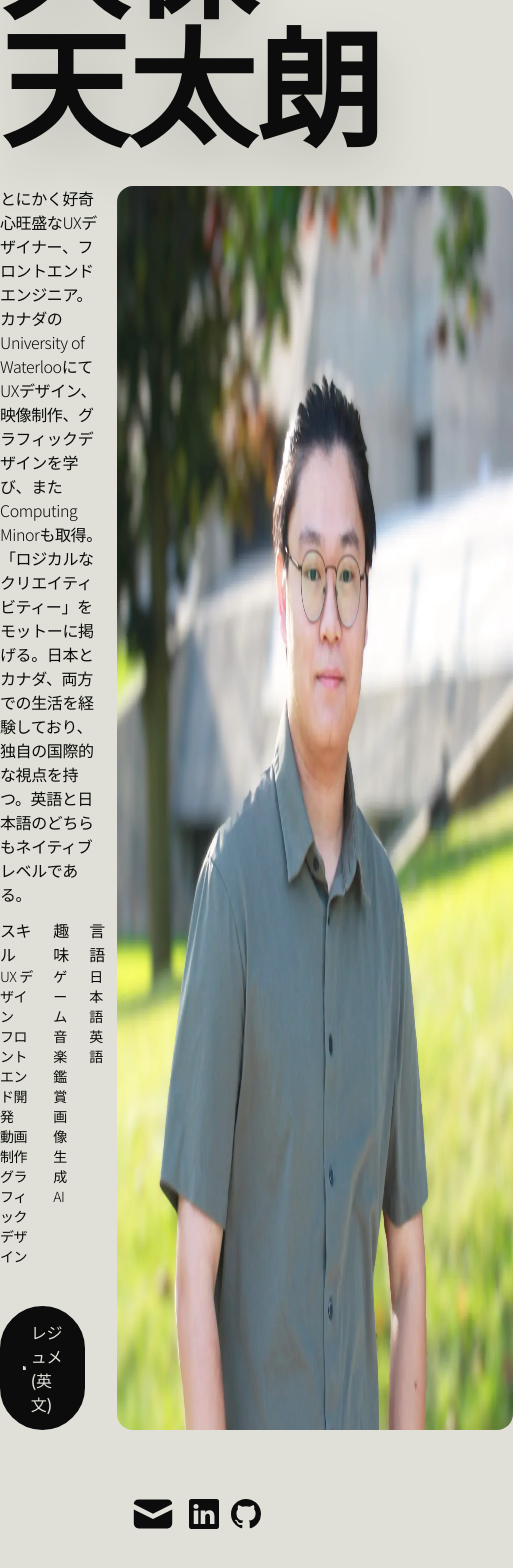
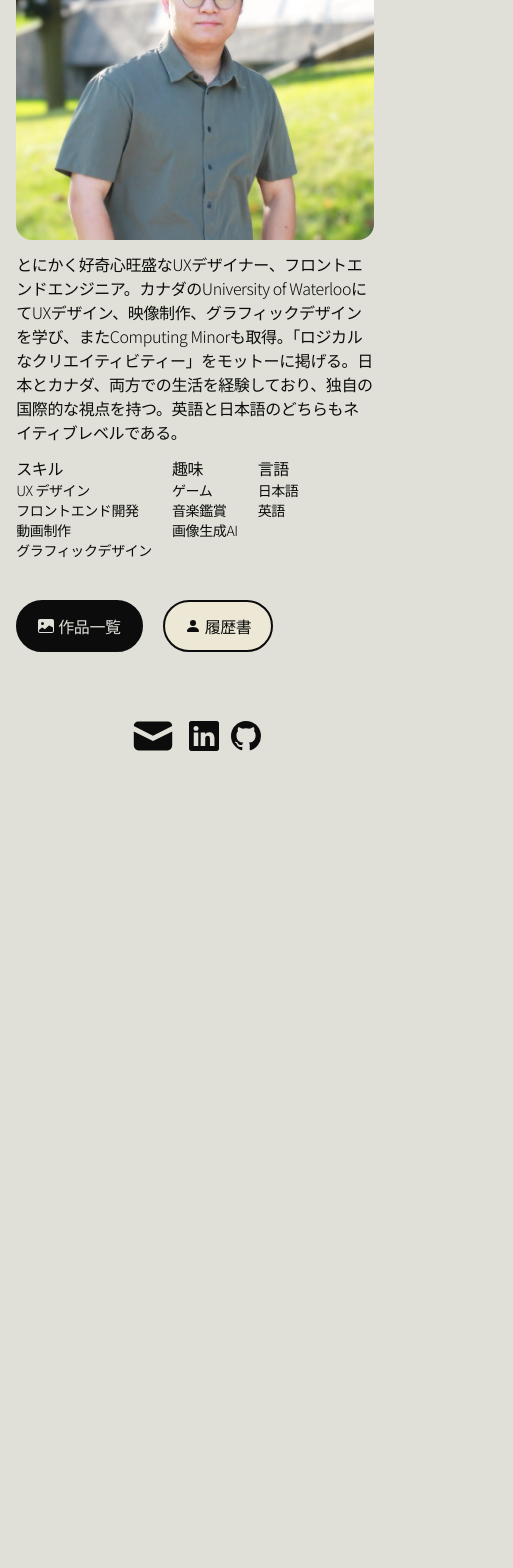
Before and after one commit to OriginalTT/my_portfolio, a Next.js app: page /jp/profile in a window 390 px wide. Shown: the part 246-1814 px from the top of the page, 513 px wide, since content can reach past the window. After the commit the page ends 1046 px from the top, so only its background shows below. Built offline with nearby package versions, Linux system fonts and the light colour scheme.

Commit message:
Change profile, and add mobile layout.

```diff
--- a/app/en/contact/page.js
+++ b/app/en/contact/page.js
@@ -29,7 +29,7 @@ const contact = () => {
     return (
         <main className='flex flex-col items-center'>
             <motion.h1
-                className="font-bold text-9xl mt-[100px]"
+                className="font-bold text-5xl mt-10 md:text-9xl md:mt-[100px]"
                 initial={{ opacity: 0 }}
                 animate={{ opacity: 1 }}
                 transition={{ duration: 1, ease: 'easeOut' }}
@@ -38,14 +38,14 @@ const contact = () => {
                 initial={{ opacity: 0 }}
                 animate={{ opacity: 1 }}
                 transition={{ duration: 1, ease: 'easeOut', delay: 0.5 }}
-                className="p-10 w-[500px] rounded-xl flex flex-col items-center gap-5 mx-10 my-10
+                className="p-10 w-11/12 md:w-[500px] rounded-xl flex flex-col items-center gap-5 mx-10 my-10
                 bg-highlight2"
                 ref={form} onSubmit={sendEmail}>
                 <p className='ml-auto text-xs text-red-400'>* Required</p>
                 <div>
                     <label htmlFor="name">Name <span className='text-red-400'>*</span></label> <br />
                     <input
-                        className="bg-transparent p-2 border-offwhite border rounded-xl w-[400px]"
+                        className="bg-transparent p-2 border-offwhite border rounded-xl w-[250px] md:w-[400px]"
                         type="text" id="name" name="name" required
                         onChange={(e) => setName(e.target.value)} />
                 </div>
@@ -53,7 +53,7 @@ const contact = () => {
                 <div>
                     <label htmlFor="email">Email <span className='text-red-400'>*</span></label> <br />
                     <input
-                        className="bg-transparent p-2 border-offwhite border rounded-xl w-[400px]"
+                        className="bg-transparent p-2 border-offwhite border rounded-xl w-[250px] md:w-[400px] "
                         type="email" id="email" name="email" required
                         onChange={(e) => setEmail(e.target.value)} />
                 </div>
@@ -61,14 +61,14 @@ const contact = () => {
                 <div>
                     <label htmlFor="message">Message <span className='text-red-400'>*</span></label> <br />
                     <textarea
-                        className="bg-transparent p-2 border-offwhite border rounded-xl w-[400px]"
+                        className="bg-transparent p-2 border-offwhite border rounded-xl w-[250px] md:w-[400px] "
                         id="message" name="message" rows="4" required
                         onChange={(e) => setMessage(e.target.value)}></textarea>
                 </div>
 
                 <div>
                     <button type="submit" value={'Send'}
-                        className={`bg-offwhite text-highlight rounded-full px-5 py-3 drop-shadow-md ml-[300px]
+                        className={`bg-offwhite text-highlight rounded-full px-5 py-3 drop-shadow-md md:ml-[300px]
                         box-border border-2 border-offwhite disabled:opacity-30 disabled:cursor-not-allowed
                         ${!areFieldsFilled() ? '' : 'hover:text-offwhite hover:bg-highlight'}`}
                         disabled={!areFieldsFilled()}
--- a/app/en/profile/page.js
+++ b/app/en/profile/page.js
@@ -1,8 +1,9 @@
 'use client';
 import { profileInfo } from './variables'
 import Image from 'next/image'
+import Link from 'next/link';
 import { motion } from 'framer-motion'
-import { IoIosDocument } from 'react-icons/io';
+import { BsImageFill, BsFillPersonFill } from 'react-icons/bs';
 import profilePicture from '/public/portrait.webp';
 
 const profile = () => {
@@ -12,10 +13,10 @@ const profile = () => {
                 initial={{ opacity: 0 }}
                 animate={{ opacity: 1 }}
                 transition={{ duration: 1, ease: 'easeInOut', }}>
-                <h1 className="font-bold text-9xl mt-[100px] z-50 drop-shadow-2xl">
+                <h1 className="font-bold text-4xl md:text-9xl mt-10 ml-5 md:mt-[100px] md:ml-0 z-50 drop-shadow-2xl">
                     {profileInfo.name}</h1>
-                <div className='flex gap-3 mt-10 z-40'>
-                    <div className='w-96'>
+                <div className='flex flex-col-reverse md:flex-row gap-3 mt-3 md:mt-10 w-11/12 max-w-screen-lg mx-auto'>
+                    <div>
                         <p className='font-light text-md'>{profileInfo.bio}</p>
                         <div className='flex my-3 gap-5'>
                             <div>
@@ -49,22 +50,31 @@ const profile = () => {
                                 </ul>
                             </div>
                         </div>
+                        <div className='flex mt-10 gap-5'>
+                            <Link href={'/en/works'}
+                                className='flex items-center gap-1 py-3 px-5
+                            bg-offwhite text-highlight rounded-full w-fit box-border
+                            hover:bg-hoverColor hover:text-offwhite border-offwhite border-2' >
+                                <BsImageFill />
+                                <p>Works</p>
+                            </Link>
                             <a
                                 className='flex items-center gap-1 py-3 px-5
-                            bg-offwhite text-highlight rounded-full w-fit ml-auto mr-5 mt-10 box-border
-                            hover:bg-highlight2 hover:text-offwhite border-offwhite border-2'
-                            href={'https://drive.google.com/file/d/1R7JcxSxMEy6THsyqy0GOMDfhLk-iUYu9/view?usp=drive_link'}
+                            bg-highlight2 text-offwhite rounded-full w-fit box-border
+                            hover:bg-hoverColor hover:text-offwhite border-offwhite border-2'
+                                href='https://drive.google.com/file/d/17qMUBxfsWDEhkHzoXmK4hv2NqcOpnyk0/view?usp=sharing'
                                 target='_blank'
                             >
-                            <IoIosDocument />
+                                <BsFillPersonFill />
                                 <p>Resume</p>
                             </a>
+                        </div>
                     </div>
                     <Image
                         quality={100} priority={true} placeholder='blur'
                         src={profilePicture} width={500} height={500}
                         alt="Professional headshot of Tentaro Kubo"
-                        className='rounded-2xl' />
+                        className='rounded-2xl md:w-[500px] md:h-[500px] mx-auto' />
                 </div>
             </motion.section>
         </main >
--- a/app/jp/contact/page.js
+++ b/app/jp/contact/page.js
@@ -29,23 +29,23 @@ const contact = () => {
     return (
         <main className='flex flex-col items-center'>
             <motion.h1
-                className="font-bold text-7xl mt-[100px]"
+                className="font-bold text-4xl mt-10 md:text-7xl md:mt-[100px]"
                 initial={{ opacity: 0 }}
                 animate={{ opacity: 1 }}
                 transition={{ duration: 1, ease: 'easeOut' }}
-            >ご連絡、<br />お待ちしております。</motion.h1>
+            >ご連絡、<br />お待ちして<span className='inline-block'>おります。</span></motion.h1>
             <motion.form
                 initial={{ opacity: 0 }}
                 animate={{ opacity: 1 }}
                 transition={{ duration: 1, ease: 'easeOut', delay: 0.5 }}
-                className="p-10 w-[500px] rounded-xl flex flex-col items-center gap-5 mx-10 my-10
+                className="p-10 w-[300px] md:w-[500px] rounded-xl flex flex-col items-center gap-5 mx-10 my-10
                 bg-highlight2"
                 ref={form} onSubmit={sendEmail}>
                 <p className='ml-auto text-xs text-red-400'>* 必須項目</p>
                 <div>
                     <label htmlFor="name">お名前 <span className='text-red-400'>*</span></label> <br />
                     <input
-                        className="bg-transparent p-2 border-offwhite border rounded-xl w-[400px]"
+                        className="bg-transparent p-2 border-offwhite border rounded-xl w-[250px] md:w-[400px]"
                         type="text" id="name" name="name" required
                         onChange={(e) => setName(e.target.value)} />
                 </div>
@@ -53,7 +53,7 @@ const contact = () => {
                 <div>
                     <label htmlFor="email">メールアドレス <span className='text-red-400'>*</span></label> <br />
                     <input
-                        className="bg-transparent p-2 border-offwhite border rounded-xl w-[400px]"
+                        className="bg-transparent p-2 border-offwhite border rounded-xl w-[250px] md:w-[400px]"
                         type="email" id="email" name="email" required
                         onChange={(e) => setEmail(e.target.value)} />
                 </div>
@@ -61,14 +61,14 @@ const contact = () => {
                 <div>
                     <label htmlFor="message">メッセージ <span className='text-red-400'>*</span></label> <br />
                     <textarea
-                        className="bg-transparent p-2 border-offwhite border rounded-xl w-[400px]"
+                        className="bg-transparent p-2 border-offwhite border rounded-xl w-[250px] md:w-[400px] "
                         id="message" name="message" rows="4" required
                         onChange={(e) => setMessage(e.target.value)}></textarea>
                 </div>
 
                 <div>
                     <button type="submit" value={'Send'}
-                        className={`bg-offwhite text-highlight rounded-full min-w-[100px] px-5 py-3 drop-shadow-md ml-[300px]
+                        className={`bg-offwhite text-highlight rounded-full min-w-[100px] px-5 py-3 drop-shadow-md md:ml-[300px]
                         box-border border-2 border-offwhite disabled:opacity-30 disabled:cursor-not-allowed
                         ${!areFieldsFilled() ? '' : 'hover:text-offwhite hover:bg-highlight'}`}
                         disabled={!areFieldsFilled()}
--- a/app/jp/profile/page.js
+++ b/app/jp/profile/page.js
@@ -1,8 +1,9 @@
 'use client';
 import { profileInfo } from './variables'
 import Image from 'next/image'
+import Link from 'next/link'
 import { motion } from 'framer-motion'
-import { IoIosDocument } from 'react-icons/io';
+import { BsImageFill, BsFillPersonFill } from 'react-icons/bs';
 import profilePicture from '/public/portrait.webp';
 
 const profile = () => {
@@ -12,10 +13,10 @@ const profile = () => {
                 initial={{ opacity: 0 }}
                 animate={{ opacity: 1 }}
                 transition={{ duration: 1, ease: 'easeInOut' }}>
-                <h1 className="font-bold text-9xl mt-[100px] z-50 drop-shadow-2xl">
+                <h1 className="font-bold text-4xl md:text-9xl mt-10 ml-5 md:mt-[100px] md:ml-0 z-50 drop-shadow-2xl">
                     {profileInfo.name}</h1>
-                <div className='flex gap-3 mt-10 z-40'>
-                    <div className='w-96'>
+                <div className='flex flex-col-reverse md:flex-row gap-3 mt-3 md:mt-10 w-11/12 max-w-screen-lg mx-auto'>
+                    <div>
                         <p className='font-light text-md'>{profileInfo.bio}</p>
                         <div className='flex my-3 gap-5'>
                             <div>
@@ -49,16 +50,25 @@ const profile = () => {
                                 </ul>
                             </div>
                         </div>
-                        <a
-                            className='flex items-center gap-1 py-3 px-5
-                                bg-offwhite text-highlight rounded-full w-fit ml-auto mr-5 mt-10 box-border
-                                hover:bg-highlight2 hover:text-offwhite border-offwhite border-2'
-                            href={'https://drive.google.com/file/d/1R7JcxSxMEy6THsyqy0GOMDfhLk-iUYu9/view?usp=drive_link'}
-                            target='_blank'
-                        >
-                            <IoIosDocument />
-                            <p>レジュメ (英文)</p>
-                        </a>
+                        <div className='flex mt-10 gap-5'>
+                            <Link href={'/jp/works'}
+                                className='flex items-center gap-1 py-3 px-5
+                            bg-offwhite text-highlight rounded-full w-fit box-border
+                            hover:bg-hoverColor hover:text-offwhite border-offwhite border-2' >
+                                <BsImageFill />
+                                <p>作品一覧</p>
+                            </Link>
+                            <a
+                                className='flex items-center gap-1 py-3 px-5
+                            bg-highlight2 text-offwhite rounded-full w-fit box-border
+                            hover:bg-hoverColor hover:text-offwhite border-offwhite border-2'
+                                href='https://drive.google.com/file/d/1W1yM4qQQ34H6NpJm5j7Yg91f9hGNlvUI/view?usp=sharing'
+                                target='_blank'
+                            >
+                                <BsFillPersonFill />
+                                <p>履歴書</p>
+                            </a>
+                        </div>
                     </div>
                     <Image
                         quality={100} priority={true} placeholder='blur'
--- a/app/page.js
+++ b/app/page.js
@@ -80,7 +80,7 @@ export default function Home() {
             transition={{ duration: 1, delay: 1, ease: 'easeInOut' }}>
             <h1
               onClick={handleEnIntro}
-              className="font-bold text-9xl mx-10 hover:text-hoverColor hover:cursor-pointer" >
+              className="font-bold text-4xl md:text-9xl mx-10 hover:text-hoverColor hover:cursor-pointer" >
               Hello! <MdNavigateNext className="inline" /></h1>
           </motion.div>
           <motion.div
@@ -89,7 +89,7 @@ export default function Home() {
             transition={{ duration: 1, delay: 1, ease: 'easeInOut' }}>
             <h1
               onClick={handleJpIntro}
-              className='font-bold text-9xl mx-10 hover:text-hoverColor hover:cursor-pointer'>
+              className='font-bold text-4xl md:text-9xl mx-10 hover:text-hoverColor hover:cursor-pointer'>
               こんにちは! <MdNavigateNext className="inline" />
             </h1>
           </motion.div>
@@ -99,19 +99,19 @@ export default function Home() {
           className='fixed top-[200px] pointer-events-none'>
           <h1
             ref={enIntroFirst}
-            className='font-bold text-9xl opacity-0 text-offwhite'
+            className='font-bold text-4xl md:text-9xl opacity-0 text-offwhite'
           >
             A Designer?
           </h1>
           <h1
             ref={enIntroSecond}
-            className='font-bold text-9xl opacity-0'
+            className='font-bold text-4xl md:text-9xl opacity-0'
           >
             Programmer?
           </h1>
           <h1
             ref={enIntroThird}
-            className='font-bold text-9xl opacity-0'
+            className='font-bold text-4xl md:text-9xl opacity-0'
           >
             No no, Both!
           </h1>
@@ -121,19 +121,19 @@ export default function Home() {
           className='fixed top-[200px] pointer-events-none'>
           <h1
             ref={jpIntroFirst}
-            className='font-bold text-9xl opacity-0 text-offwhite'
+            className='font-bold text-4xl md:text-9xl opacity-0 text-offwhite'
           >
             プログラム
           </h1>
           <h1
             ref={jpIntroSecond}
-            className='font-bold text-9xl opacity-0'
+            className='font-bold text-4xl md:text-9xl opacity-0'
           >
             が書ける
           </h1>
           <h1
             ref={jpIntroThird}
-            className='font-bold text-9xl opacity-0'
+            className='font-bold text-4xl md:text-9xl opacity-0'
           >
             デザイナー。
           </h1>
```
Lines whose indentation alone changed are shown as unchanged.
